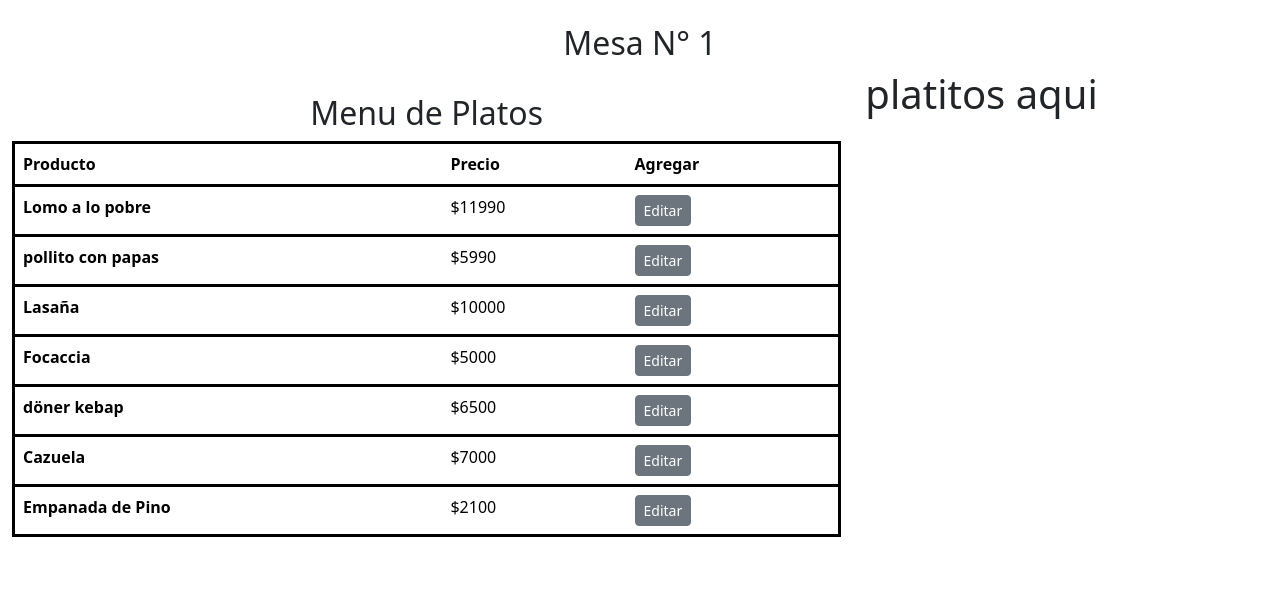
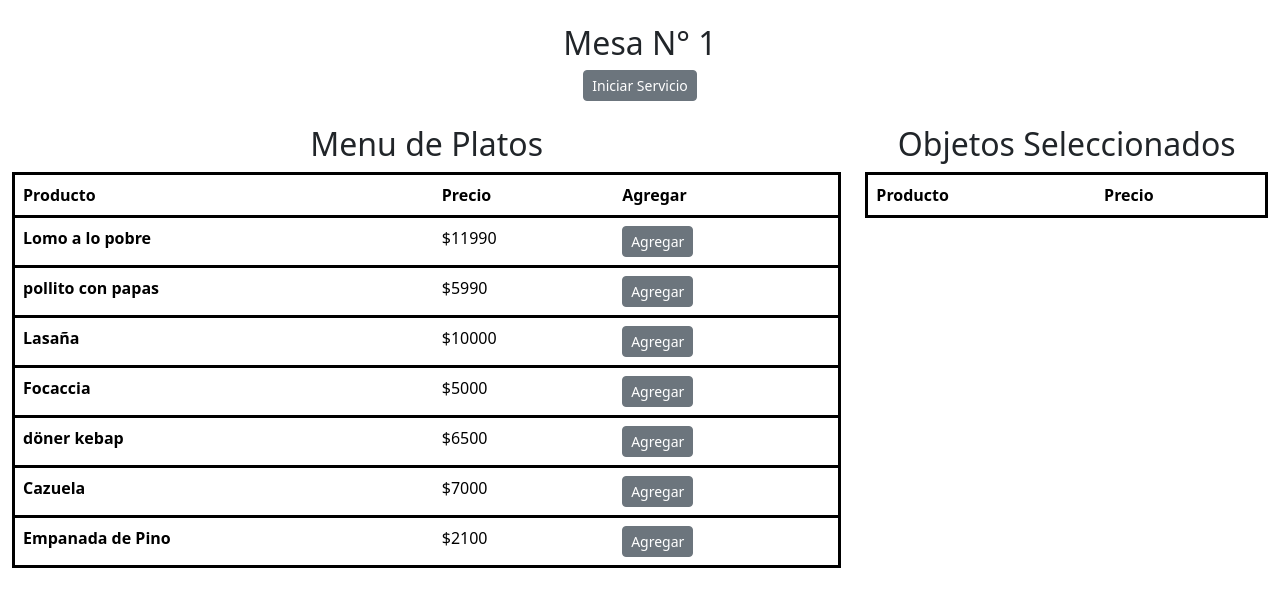
Before and after one commit to CloudxNess/Portafolio-de-titulo, a Django app: page /ingresopedidomesa/1 in a window 1280 px wide. Shown: the part 91-698 px from the top of the page. Run offline with Django 4.2, Linux system fonts and the light colour scheme; data comes from the database, SQL or seed files in the repository; both versions use the stored data as it was after the commit; lists and menus that the app fills with data are empty; some libraries are stand-ins or nearby versions.

Commit message:
creacion de pedidos por mesas
creacion de pedidos por mesas

```diff
--- a/WebGastronomicaApp/WebGastronomicaApp/settings.py
+++ b/WebGastronomicaApp/WebGastronomicaApp/settings.py
@@ -11,7 +11,7 @@ https://docs.djangoproject.com/en/4.2/ref/settings/
 """
 
 from pathlib import Path
-from decouple import config
+
 
 # Build paths inside the project like this: BASE_DIR / 'subdir'.
 BASE_DIR = Path(__file__).resolve().parent.parent
--- a/WebGastronomicaApp/appweb/models.py
+++ b/WebGastronomicaApp/appweb/models.py
@@ -77,8 +77,8 @@ class Mesa (models.Model):
 class Pedidos(models.Model):
     ID_Pedido = models.AutoField(primary_key=True, help_text="Id del pedido")
     ID_Mesa = models.ForeignKey(Mesa, on_delete=models.CASCADE, help_text="Id de la mesa")
-    Estado = models.CharField(max_length=20, help_text="Estado en el cual se encuentra el pedido")
-    Correo_Sol = models.EmailField(help_text="Correo electronico del usuario")
+    Estado = models.CharField(default="Sin Solicitud",max_length=20, help_text="Estado en el cual se encuentra el pedido")
+    Correo_Sol = models.EmailField(null=True,help_text="Correo electronico del usuario")
 
     def __str__(self):
         return str(self.ID_Pedido)
--- a/WebGastronomicaApp/appweb/templates/mantenedor/garzon/ingresopedidomesa.html
+++ b/WebGastronomicaApp/appweb/templates/mantenedor/garzon/ingresopedidomesa.html
@@ -8,6 +8,11 @@
     <div class="row">
       <div class="text-center">
         <h2 class="mt-4"> Mesa N° {{mesa}} </h2>
+        {% if Pedi == None %}
+        <a href="{% url 'inicia_pedido' mesa %}" class="btn btn-secondary btn-sm">Iniciar Servicio</a>
+        {% else %}
+        <a href="{% url 'termina_pedido' mesa %}" class="btn btn-secondary btn-sm">Termina Servicio</a>
+        {% endif %}
       </div>
       <div class="col-8">
             <div class="text-center">
@@ -28,7 +33,7 @@
                       <tr class="border border-3 border border-black black-row" style="margin-bottom: 10px;">
                           <th scope="row">{{ m.Nombre }}</th>
                           <td>${{ m.Costo }}</td>
-                          <td> <a href="" class="btn btn-secondary btn-sm">Editar</a></td>
+                          <td> <a href="{% url 'pedidolista' mesa m.ID_Plato %}" class="btn btn-secondary btn-sm">Agregar</a></td>
 
                       </tr>
                     {% endif %}
@@ -37,8 +42,28 @@
               </table>
           </div>
           <div class="col-4">
+             <!-- ############################# Lista de la derecha  ####################################################-->
+            <div class="text-center">
+              <h2 class="mt-4"> Objetos Seleccionados </h2>
+          </div>
 
-            <h1> platitos aqui </h1>
+          <table class="table">
+              <thead>
+                  <tr class="border border-3 border border-black black-row">
+                      <th scope="col"><b>Producto</b></th>
+                      <th scope="col"><b>Precio</b></th>
+                  </tr>
+              </thead>
+              <tbody>
+                  {% for x in Pedido %}
+                    <tr class="border border-3 border border-black black-row" style="margin-bottom: 10px;">
+                        <th scope="row">{{ x.ID_Platos.Nombre }}</th>
+                        <td>${{ x.Costo }}</td>
+
+                    </tr>
+                  {% endfor %}
+              </tbody>
+            </table>
 
 
           </div>
--- a/WebGastronomicaApp/appweb/urls.py
+++ b/WebGastronomicaApp/appweb/urls.py
@@ -29,4 +29,7 @@ urlpatterns = [
      path('mesasparapedido',mesasparapedido,name='mesasparapedido'),
      path('ingresopedidomesa/<Mesa>',ingresopedidomesa,name='ingresopedidomesa'),
      path('actualizar_agendamiento/<reserva>', actualizar_agendamiento, name='actualizar_agendamiento'),
+     path('inicia_pedido/<Mesaa>',inicia_pedido,name='inicia_pedido'),
+     path('termina_pedido/<Mesaa>',termina_pedido,name='termina_pedido'),
+     path('pedidolista/<Mesaa>/<Plato>',pedidolista,name='pedidolista'),
 ]
--- a/WebGastronomicaApp/appweb/views.py
+++ b/WebGastronomicaApp/appweb/views.py
@@ -469,16 +469,50 @@ def mesasparapedido (request):
 def ingresopedidomesa (request,Mesa):
 
     Menu_local = Platos.objects.all()
+    Pedidoss = Descripción_Pedidos.objects.all().filter(ID_Pedido=Mesa)
+    try:
+        pedido = Pedidos.objects.get(ID_Pedido=Mesa)
+    except Pedidos.DoesNotExist:
+        pedido = None
 
     data = {
         "Menu" : Menu_local ,
-        "mesa":Mesa
+        "mesa":Mesa,
+        "Pedido":Pedidoss,
+        "Pedi":pedido
 
     }
+    return render (request,"mantenedor/garzon/ingresopedidomesa.html",data)
 
 
-    return render (request,"mantenedor/garzon/ingresopedidomesa.html",data)
+def inicia_pedido (request, Mesaa):
+    mesita = get_object_or_404(Mesa, ID_Mesa=Mesaa)
+    pedido = Pedidos.objects.create(ID_Pedido=Mesaa,Correo_Sol="ftecnofood@gmail.com",ID_Mesa=mesita,Estado="Sin Solicitud")
 
+    return redirect("ingresopedidomesa",Mesa=Mesaa )
+
+
+def termina_pedido (request, Mesaa):
+
+    pedido = get_object_or_404(Pedidos, ID_Pedido=Mesaa)
+    pedido.delete()
+    return redirect("ingresopedidomesa",Mesa=Mesaa )
+
+
+
+
+def pedidolista (request, Mesaa, Plato):
+    try:
+        pedido = Pedidos.objects.get(ID_Pedido=Mesaa)
+    except Pedidos.DoesNotExist:
+        messages.error(request,"No se a iniciado Servicio")
+        return redirect("ingresopedidomesa",Mesa=Mesaa )
+
+    platom = get_object_or_404(Platos, ID_Plato=Plato)
+    pedido= get_object_or_404(Pedidos, ID_Pedido=Mesaa)
+    solicitud = Descripción_Pedidos.objects.create(ID_Pedido=pedido,ID_Platos=platom,Costo=platom.Costo)
+
+    return redirect("ingresopedidomesa",Mesa=Mesaa )
 
 
 
```
Also changed, not shown: WebGastronomicaApp/appweb/migrations/0023_alter_pedidos_correo_sol_alter_pedidos_estado.py (added), WebGastronomicaApp/db.sqlite3.
